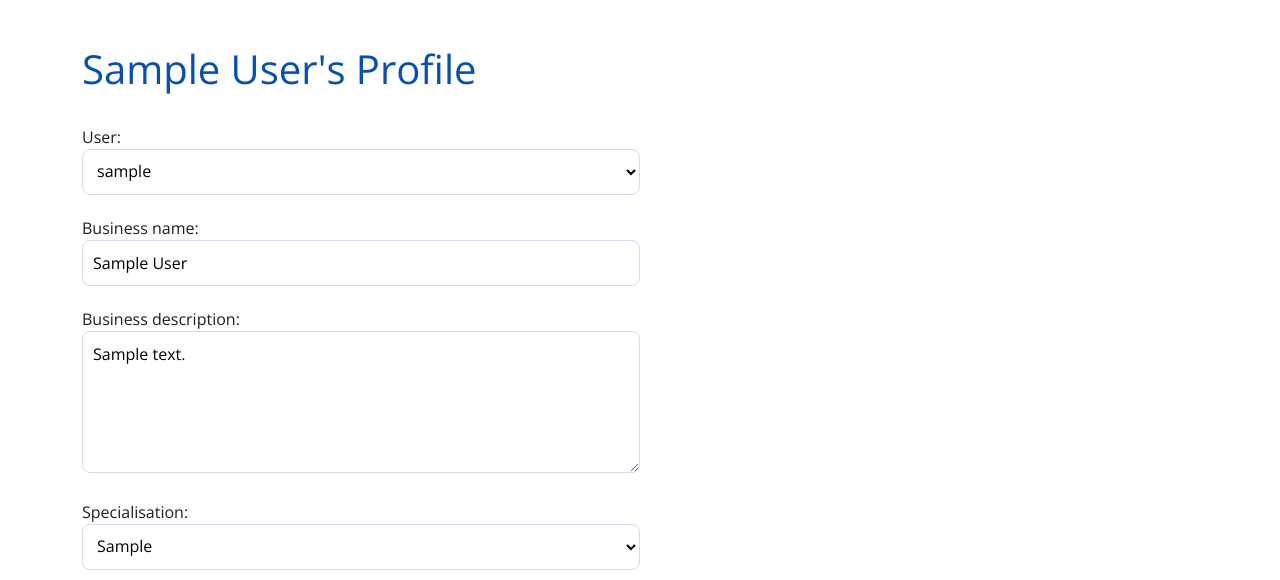
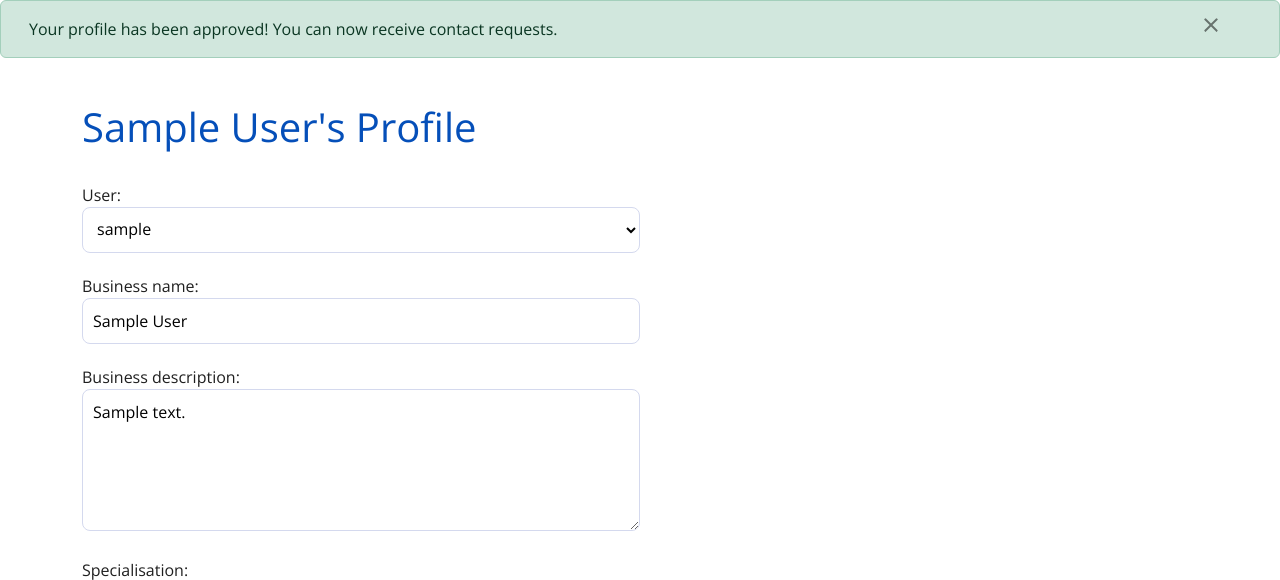
Before and after one commit to jannis-kiriasis/advisor-finder, a Django app: page /advisors/profile/ in a window 1280 px wide. Shown: the part 76-656 px from the top of the page. Run offline with Django 3.2, Linux system fonts and the light colour scheme; a user stored in the database is signed in; tables that the repository leaves empty hold one stand-in row (values such as "Sample post"); some web fonts are replaced.

Commit message:
Add pending approval / approved message on advisor profile

```diff
--- a/advisors/templates/advisors/profile.html
+++ b/advisors/templates/advisors/profile.html
@@ -1,9 +1,46 @@
 {% extends "base.html" %}
 {% load static %}
+
 
 {% block extra_title %}
     {{page_title}}
 {% endblock %}
+
+
+{% block page_header %}
+
+    {% if profile.approved %}
+
+      <div class="container-fluid p-0">
+          <div class="alert alert-success alert-dismissible fade show" role="alert">
+
+              <div class="container-xxl">
+                  <button type="button" class="btn-position btn-close" data-bs-dismiss="alert" aria-label="Close">
+                  </button>
+                  Your profile has been approved! You can now receive contact requests.
+              </div>
+
+          </div>
+      </div>
+
+    {% else %}
+
+    <div class="container-fluid p-0">
+        <div class="alert alert-warning fade show alert-dismissible" role="alert" >
+
+            <div class="container-xxl">
+                <button type="button" class="btn-position btn-close" data-dismiss="alert" aria-label="Close">
+                </button>
+                Advice Found is reviewing your profile. You'll be notified once approved.
+            </div>
+
+        </div>
+      </div>
+
+    {% endif %}
+
+{% endblock %}
+
 
 {% block content %}
 <section>
--- a/static/css/base.css
+++ b/static/css/base.css
@@ -123,6 +123,7 @@ label {
     color: var(--fuzzy-wuzzy);
 }
 
+
 /* Navigation */
 
 nav,
@@ -150,8 +151,19 @@ nav > div > ul > li > a:hover,
     font-size: 0.8rem;
 }
 
+
 /* Seeker signup */
 
 .intro {
     font-size: 1.2rem;
 }
+
+
+/* Advisor profile */
+
+.btn-position {
+    position: unset !important;
+    float: right ;
+    padding: 0 !important;
+    align-items: right !important;
+}
```
Also changed, not shown: advisors/views.py (line endings or trailing spaces).
